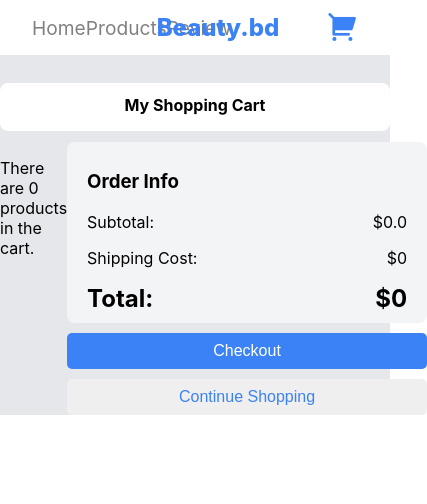
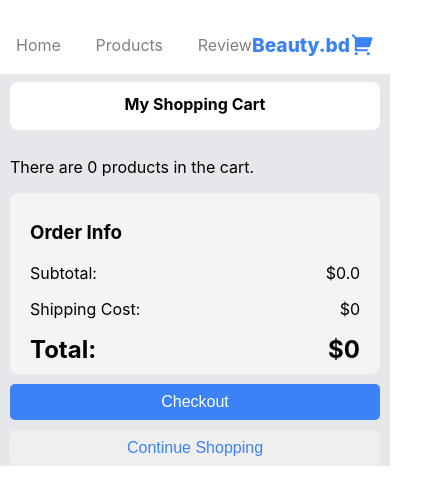
Before and after one commit to minhnnhob/shopping_cart_mock, a React (Create React App) app: page /cart in a window 390 px wide. Shown: the top 504 px of the page, 427 px wide, since content can reach past the window. Built offline with nearby package versions, Linux system fonts and the light colour scheme.

Commit message:
media query

```diff
--- /dev/null
+++ b/src/components/NavBar/NavBar.Styled.tsx
@@ -0,0 +1,108 @@
+import styled from 'styled-components';
+import { NavLink } from 'react-router-dom';
+
+const mobileBreakpoint = '576px';
+const tabletBreakpoint = '768px';
+
+export const Container = styled.div`
+  display: flex;
+  justify-content: space-between;
+  height: 55px;
+  align-items: center;
+  padding: 0 2rem;
+
+  @media (max-width: ${tabletBreakpoint}) {
+    padding: 0 1rem;
+  }
+
+  @media (max-width: ${mobileBreakpoint}) {
+
+    align-items: center;
+    height: auto;
+    padding: 1rem;
+  }
+`;
+
+export const NavLinksContainer = styled.div`
+  display: flex;
+  width: 20%;
+  justify-content: space-between;
+
+  @media (max-width: ${tabletBreakpoint}) {
+    width: 40%;
+  }
+
+  @media (max-width: ${mobileBreakpoint}) {
+    width: 100%;
+    margin-top: 1rem;
+  }
+`;
+
+export const NavLinkStyled = styled(NavLink)<{ isActive: boolean }>`
+  font-size: 1.2rem;
+  font-weight: ${(props) => (props.isActive ? 'bold' : 'normal')};
+  text-decoration: none;
+  color: ${(props) => (props.isActive ? 'black' : 'gray')};
+
+  @media (max-width: ${mobileBreakpoint}) {
+    font-size: 1rem;
+  }
+`;
+
+export const Logo = styled.div`
+  font-weight: 800;
+  font-size: 1.5rem;
+  color: #3b82f6;
+
+  @media (max-width: ${tabletBreakpoint}) {
+    margin-top: 0.5rem;
+  }
+
+  @media (max-width: ${mobileBreakpoint}) {
+    margin-top: 1rem;
+    font-size: 1.2rem;
+  }
+`;
+
+export const CartIconContainer = styled.div`
+  margin-right: 2rem;
+  position: relative;
+
+  @media (max-width: ${tabletBreakpoint}) {
+    margin-right: 1rem;
+  }
+
+  @media (max-width: ${mobileBreakpoint}) {
+    margin-right: 0;
+    margin-top: 1rem;
+  }
+`;
+
+export const CartIcon = styled.i`
+  color: #3b82f6;
+  font-size: 2rem;
+
+  @media (max-width: ${mobileBreakpoint}) {
+    font-size: 1.5rem;
+  }
+`;
+
+export const CartItemCount = styled.span`
+  position: absolute;
+  top: 0;
+  right: 0;
+  background: red;
+  color: white;
+  border-radius: 50%;
+  width: 20px;
+  height: 20px;
+  display: flex;
+  justify-content: center;
+  align-items: center;
+
+  @media (max-width: ${mobileBreakpoint}) {
+    width: 18px;
+    height: 18px;
+    font-size: 0.8rem;
+  }
+`;
--- a/src/components/NavBar/index.tsx
+++ b/src/components/NavBar/index.tsx
@@ -1,74 +1,43 @@
-
-import { NavLink } from "react-router-dom";
+import React from 'react';
 import { useSelector } from 'react-redux';
 import { RootState } from '../../stores/store';
-
+import {
+  Container,
+  NavLinksContainer,
+  NavLinkStyled,
+  Logo,
+  CartIconContainer,
+  CartIcon,
+  CartItemCount,
+} from './NavBar.Styled';
 
 const NavBar: React.FC = () => {
   const cartItemCount = useSelector((state: RootState) => state.cart.items.length);
-  const style = ({ isActive }: { isActive: boolean }) => {
-    return {
-      fontSize: "1.2rem",
-      fontWeight: isActive ? "bold" : "normal",
-      textDecoration: "none",
-      color: isActive ? "Black" : "gray",
-    };
-  };
 
   return (
-    <div className="container" style={{ display: "flex" , justifyContent:"space-between",height:"55px", alignItems:"center"}}>
-      <div
-        style={{
-          display: "flex",
-          width: "20%",
-          justifyContent: "space-between",
-          marginLeft: "2rem",
+    <Container>
+      <NavLinksContainer>
+        <NavLinkStyled isActive={false} to="/home">
+          Home
+        </NavLinkStyled>
+        <NavLinkStyled isActive={false} to="/products">
+          Products
+        </NavLinkStyled>
+        <NavLinkStyled isActive={false} to="/review">
+          Review
+        </NavLinkStyled>
+      </NavLinksContainer>
 
-        }}
-      >
-        <div>
-          <NavLink style={style} to="/home">
-            Home
-          </NavLink>
-        </div>
-        <div>
-          <NavLink to="/products" style={style}>
-            Products
-          </NavLink>
-        </div>
-        <div>
-          <NavLink to="/review" style={style}>
-            Review
-          </NavLink>
-        </div>
-      </div>
+      <Logo>Beauty.bd</Logo>
 
-      <div className="logo" style={{fontWeight:"800",fontSize:"1.5rem", color:"#3B82F6"}}>Beauty.bd</div>
-
-      <NavLink to="/cart" style={{ textDecoration: "none" }}>
-        <div className="cartIcon" style={{ marginRight: "2rem", position: 'relative' }}>
-          <i className="ri-shopping-cart-2-fill " style={{color:"#3B82F6", fontSize:"2rem"}}></i>
-          {cartItemCount > 0 && (
-            <span style={{
-              position: 'absolute',
-              top: '0',
-              right: '0',
-              background: 'red',
-              color: 'white',
-              borderRadius: '50%',
-              width: '20px',
-              height: '20px',
-              display: 'flex',
-              justifyContent: 'center',
-              alignItems: 'center',
-            }}>
-              {cartItemCount}
-            </span>
-          )}
-        </div>
-      </NavLink>
-
-    </div>
+      <NavLinkStyled isActive={false} to="/cart" style={{ textDecoration: 'none' }}>
+        <CartIconContainer>
+          <CartIcon className="ri-shopping-cart-2-fill" />
+          {cartItemCount > 0 && <CartItemCount>{cartItemCount}</CartItemCount>}
+        </CartIconContainer>
+      </NavLinkStyled>
+    </Container>
   );
 };
+
 export default NavBar;
--- a/src/features/cart/componets/Cart.styled.tsx
+++ b/src/features/cart/componets/Cart.styled.tsx
@@ -1,15 +1,22 @@
-
 import styled from "styled-components";
 import { Row, Col, Card, Container } from "react-bootstrap";
 import { FontAwesomeIcon } from "@fortawesome/react-fontawesome";
 
-
+const mobileBreakpoint = '576px';
+const tabletBreakpoint = '768px';
 
 //checkoutCart.tsx
 export const StyledContainer = styled.div`
   width: 360px;
   background-color: rgba(243, 244, 246, 1);
   border-radius: 8px;
+
+  @media (max-width: ${tabletBreakpoint}) {
+    width: 100%;
+  }
+  @media (max-width: ${mobileBreakpoint}) {
+    width: 100%;
+  }
 `;
 
 export const StyledOrderContainer = styled.div`
@@ -48,8 +55,6 @@ export const TotalAmount = styled.h2`
   margin: 0;
 `;
 
-
-
 //listCart.tsx
 export const StyledRow = styled(Row)`
   margin-left: -12px;
@@ -61,8 +66,15 @@ export const StyledCol = styled(Col)`
 `;
 
 export const StyledCard = styled(Card)`
-  width: 800px;
+  width: 100%;
   margin-bottom: 24px;
+
+  @media (max-width: ${tabletBreakpoint}) {
+    width: 100%;
+  }
+  @media (max-width: ${mobileBreakpoint}) {
+    width: 100%;
+  }
 `;
 
 export const StyledCardBody = styled(Card.Body)`
@@ -116,19 +128,16 @@ export const StyledFontAwesomeIcon = styled(FontAwesomeIcon)`
 `;
 
 export const StyledPlus = styled.div`
-   display: "flex";
-   alignItems: "center";
-    backgroundColor:"#E5E7EB";
+  display: flex;
+  align-items: center;
+  background-color: #E5E7EB;
 `;
 
 export const StyledSpace = styled.span`
-    margin: "0 10px";
+  margin: 0 10px;
 `;
 
-
-
 //buttonCart.tsx
-
 export const CheckoutButton = styled.button`
   margin-top: 10px;
   width: 360px;
@@ -139,6 +148,13 @@ export const CheckoutButton = styled.button`
   border: none;
   font-size: 16px;
   cursor: pointer;
+
+  @media (max-width: ${tabletBreakpoint}) {
+    width: 100%;
+  }
+  @media (max-width: ${mobileBreakpoint}) {
+    width: 100%;
+  }
 `;
 
 export const ContinueShoppingButton = styled.button`
@@ -150,19 +166,36 @@ export const ContinueShoppingButton = styled.button`
   border: none;
   font-size: 16px;
   cursor: pointer;
+
+  @media (max-width: ${tabletBreakpoint}) {
+    width: 100%;
+  }
+  @media (max-width: ${mobileBreakpoint}) {
+    width: 100%;
+  }
 `;
 
-
 //index.tsx
-
 export const StyledShoppingCartRow = styled(Row)`
   justify-content: center;
   padding-top: 1rem;
+
+  @media (max-width: ${tabletBreakpoint}) {
+    padding-top: 0.5rem;
+  }
 `;
 
 export const StyledShoppingCartContainer = styled(Container)`
   max-width: 1200px;
   margin: auto;
+  height: 100%;
+
+  @media (max-width: ${tabletBreakpoint}) {
+    padding: 0 10px;
+  }
+  @media (max-width: ${mobileBreakpoint}) {
+    padding: 0 10px;
+  }
 `;
 
 export const StyledShoppingCartHeading = styled.h1`
@@ -173,9 +206,23 @@ text-align: center;
   font-size: 16px;
   background-color: white;
   border-radius: 8px;
+
+  @media (max-width: ${tabletBreakpoint}) {
+    margin-top: 0;
+  }
+  @media (max-width: ${mobileBreakpoint}) {
+    margin-top: 0;
+  }
 `;
 
 export const StyledShoppingCartContentWrapper = styled.div`
   display: flex;
   justify-content: space-between;
+
+  @media (max-width: ${tabletBreakpoint}) {
+    flex-direction: column;
+  }
+  @media (max-width: ${mobileBreakpoint}) {
+    flex-direction: column;
+  }
 `;
--- a/src/features/home/components/Home.styled.tsx
+++ b/src/features/home/components/Home.styled.tsx
@@ -1,10 +1,20 @@
 // HomeStyled.tsx
 import styled from 'styled-components';
+
+const mobileBreakpoint = '768px';
+const tabletBreakpoint = '1024px';
 
 export const StyledHomeContainer = styled.div`
   text-align: right;
   height: 42.3rem;
   overflow: hidden;
+
+  @media (max-width: ${tabletBreakpoint}) {
+    text-align: center;
+  }
+  @media (max-width: ${mobileBreakpoint}) {
+    text-align: center;
+  }
 `;
 
 export const StyledImage = styled.img`
@@ -12,4 +22,17 @@ export const StyledImage = styled.img`
   padding-top: 50px;
   width: 30rem;
   height: 30rem;
+
+  @media (max-width: ${tabletBreakpoint}) {
+    width: 80%; /* Adjust the width as needed for tablet */
+    height: auto;
+    padding-right: 0;
+    padding-top: 20px;
+  }
+
+  @media (max-width: ${mobileBreakpoint}) {
+    width: 100%; /* Adjust the width as needed for mobile */
+    padding-right: 0;
+    padding-top: 20px;
+  }
 `;
--- a/src/features/products/components/productDetail.tsx
+++ b/src/features/products/components/productDetail.tsx
@@ -32,14 +32,11 @@ const ProductDetail = ({ product }: ProductDetailProps) => {
 
   const handleAddToCart = () => {
     console.log(`Added ${quantity} ${product.productName}(s) to the cart.`);
-    dispatch(addToCart({ ...product, productId: product.productId, imageUrl: "https://picsum.photos/200/300"}));
+    dispatch(addToCart({ ...product, productId: product.productId, imageUrl: product.imageUrl}));
     alert (`Added  ${product.productName}(s) to the cart.`);
   };
 
 
-  if (!product) {
-    return <div>No Product Selected</div>;
-  }
 
   return (
     <ProductDetailContainer>
--- a/src/features/products/routes/index.tsx
+++ b/src/features/products/routes/index.tsx
@@ -43,7 +43,7 @@ export const ProductsLayout = () => {
           productName: product.name,
           description: product.description,
           price: product.price,
-          imageUrl: "https://picsum.photos/200/300",
+          imageUrl: product.imageUrl,
         });
       } catch (error) {
         console.error(`Failed to fetch product with id: ${productId}`, error);
@@ -63,15 +63,7 @@ export const ProductsLayout = () => {
         {selectedProduct ? (
           <ProductDetail product={selectedProduct} />
         ) : (
-          <ProductDetail
-            product={{
-              productId: "1",
-              productName: "Product 1",
-              description: "This is product 1",
-              price: "100",
-              imageUrl: "https://picsum.photos/200/300",
-            }}
-          />
+          <p>No Product Selected</p>
         )}
       </ProductDetailContainerStyled>
     );
```
Also changed, not shown: src/features/products/components/product.Styled.tsx (+77 -13 lines). Lines whose indentation alone changed are shown as unchanged.
